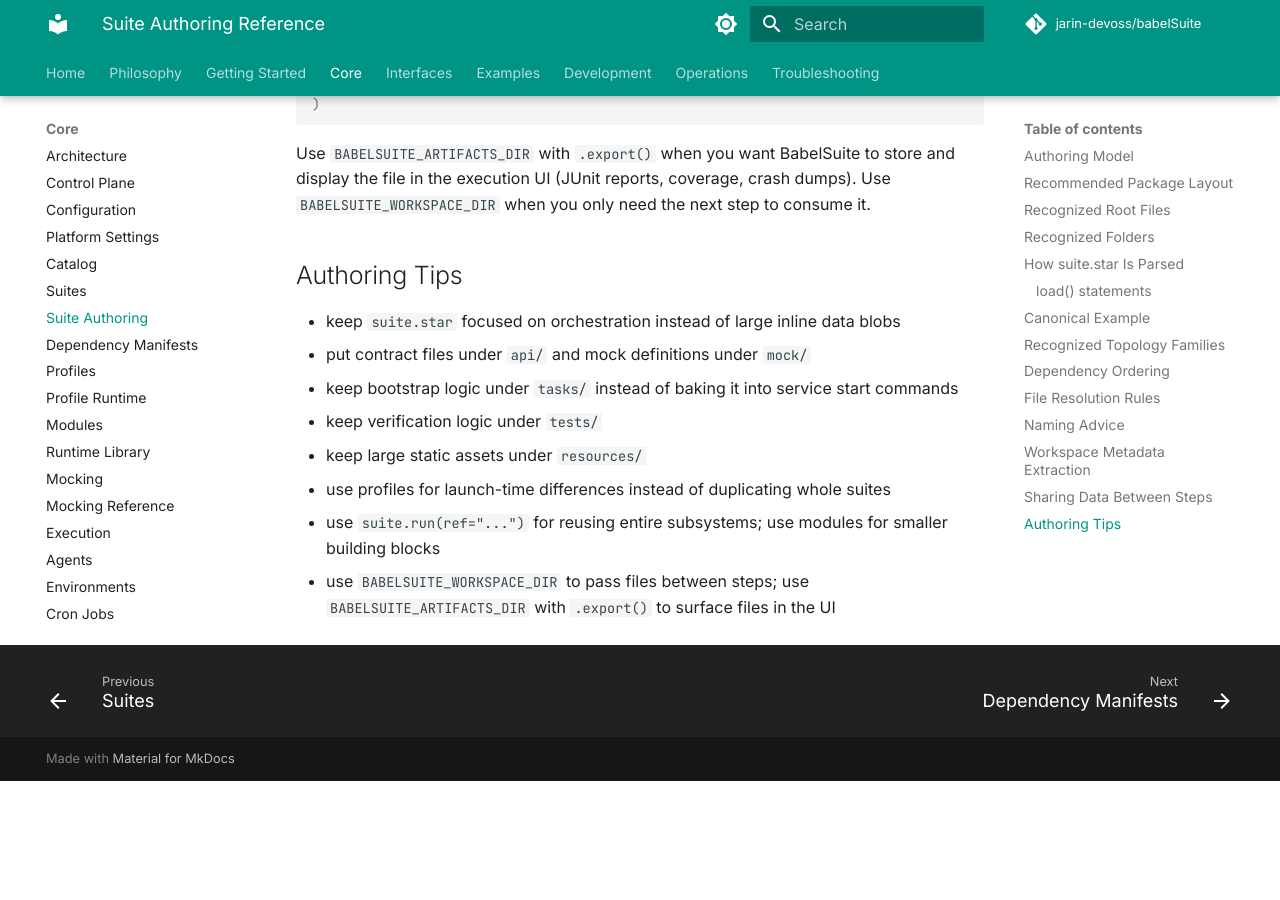
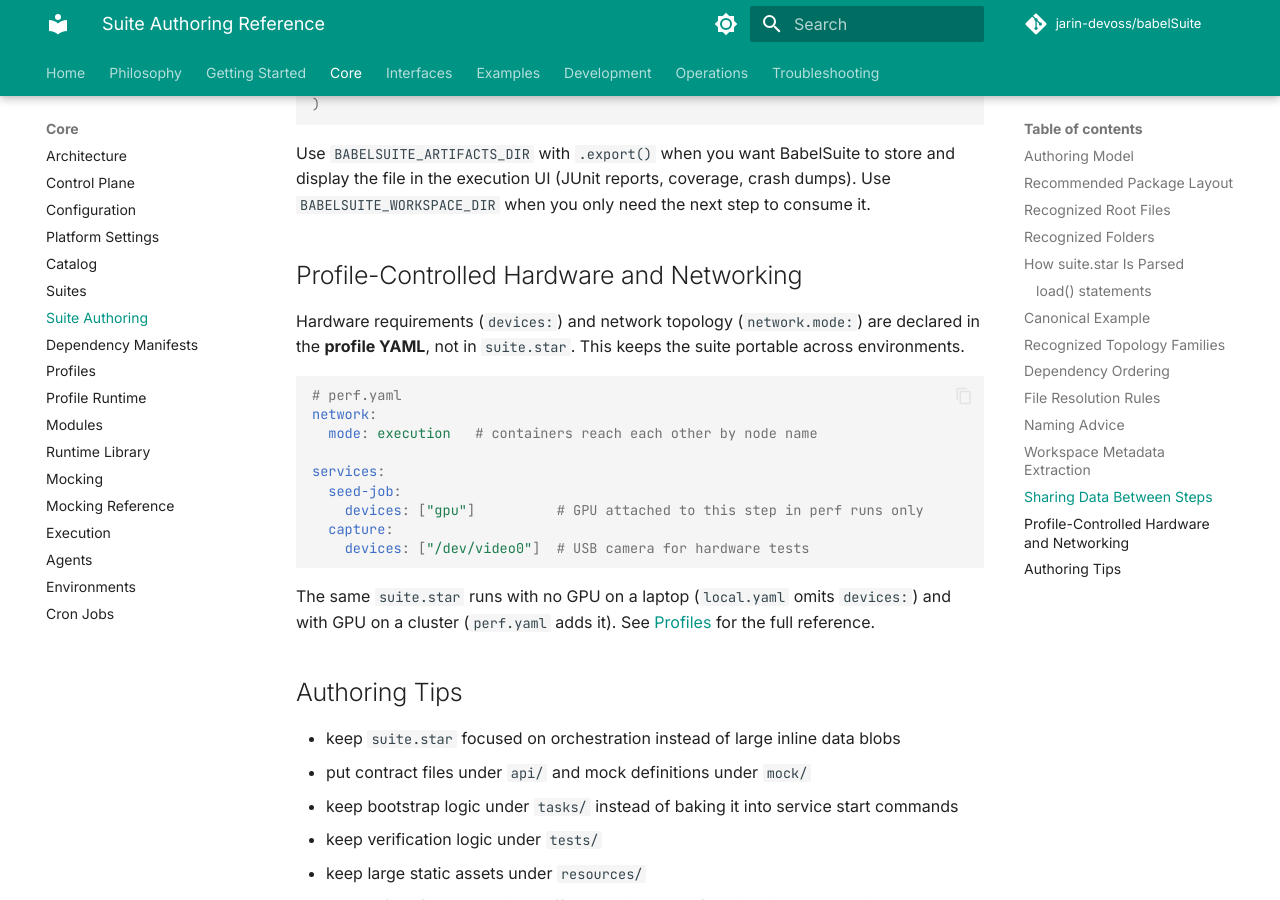
Before and after one commit to jarin-devoss/babelSuite, an MkDocs documentation site: the page built from docs/suite-authoring.md, in a window 1280 px wide and 900 px high, scrolled down 6707 px. Built offline with MkDocs 1.6.1 and Material for MkDocs 9.7.7, drawn with Linux system fonts in a browser that asks for light colours; comment, search, counter and statistics services are not loaded; before the commit the page ends 7488 px from its top, so only the background shows below that.

Commit message:
docs: update profile-runtime.md and suite-authoring.md with devices and network.mode

````diff
--- a/docs/suite-authoring.md
+++ b/docs/suite-authoring.md
@@ -248,6 +248,24 @@
 
 Use `BABELSUITE_ARTIFACTS_DIR` with `.export()` when you want BabelSuite to store and display the file in the execution UI (JUnit reports, coverage, crash dumps). Use `BABELSUITE_WORKSPACE_DIR` when you only need the next step to consume it.
 
+## Profile-Controlled Hardware and Networking
+
+Hardware requirements (`devices:`) and network topology (`network.mode:`) are declared in the **profile YAML**, not in `suite.star`. This keeps the suite portable across environments.
+
+```yaml
+# perf.yaml
+network:
+  mode: execution   # containers reach each other by node name
+
+services:
+  seed-job:
+    devices: ["gpu"]          # GPU attached to this step in perf runs only
+  capture:
+    devices: ["/dev/video0"]  # USB camera for hardware tests
+```
+
+The same `suite.star` runs with no GPU on a laptop (`local.yaml` omits `devices:`) and with GPU on a cluster (`perf.yaml` adds it). See [Profiles](profiles.md) for the full reference.
+
 ## Authoring Tips
 
 - keep `suite.star` focused on orchestration instead of large inline data blobs
````
Also changed, not shown: docs/profile-runtime.md (+13 -2 lines).
